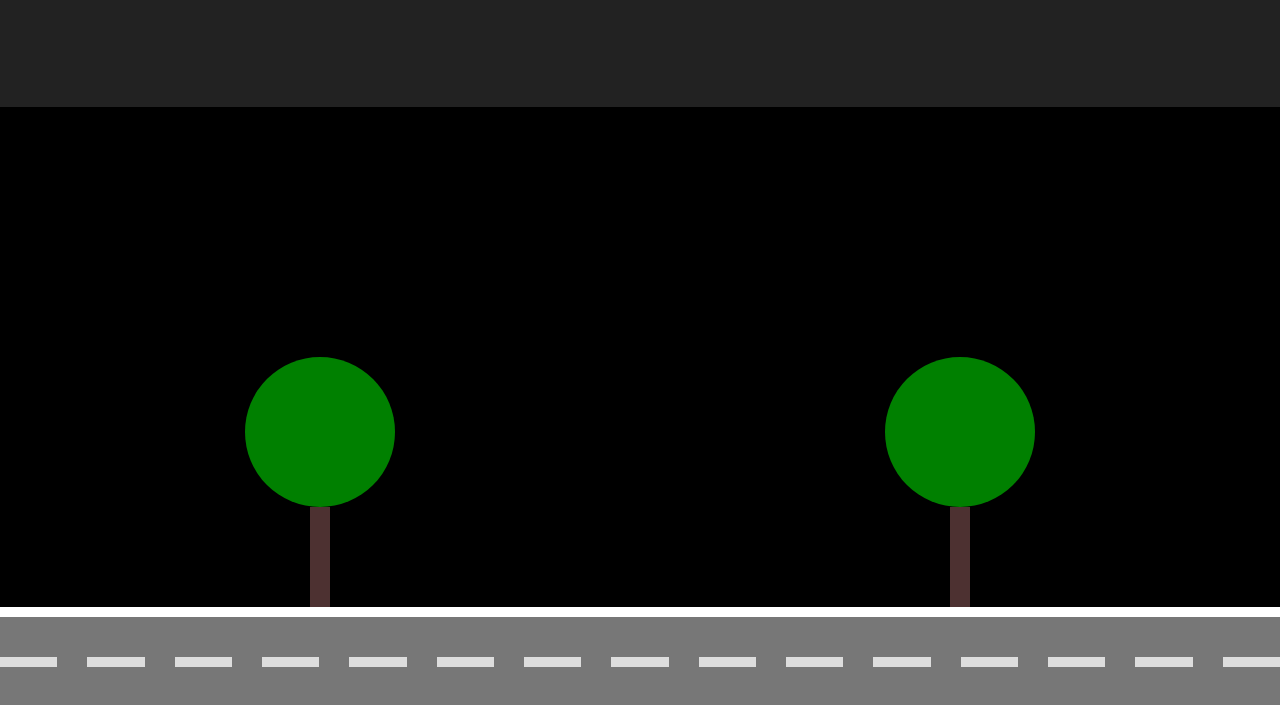
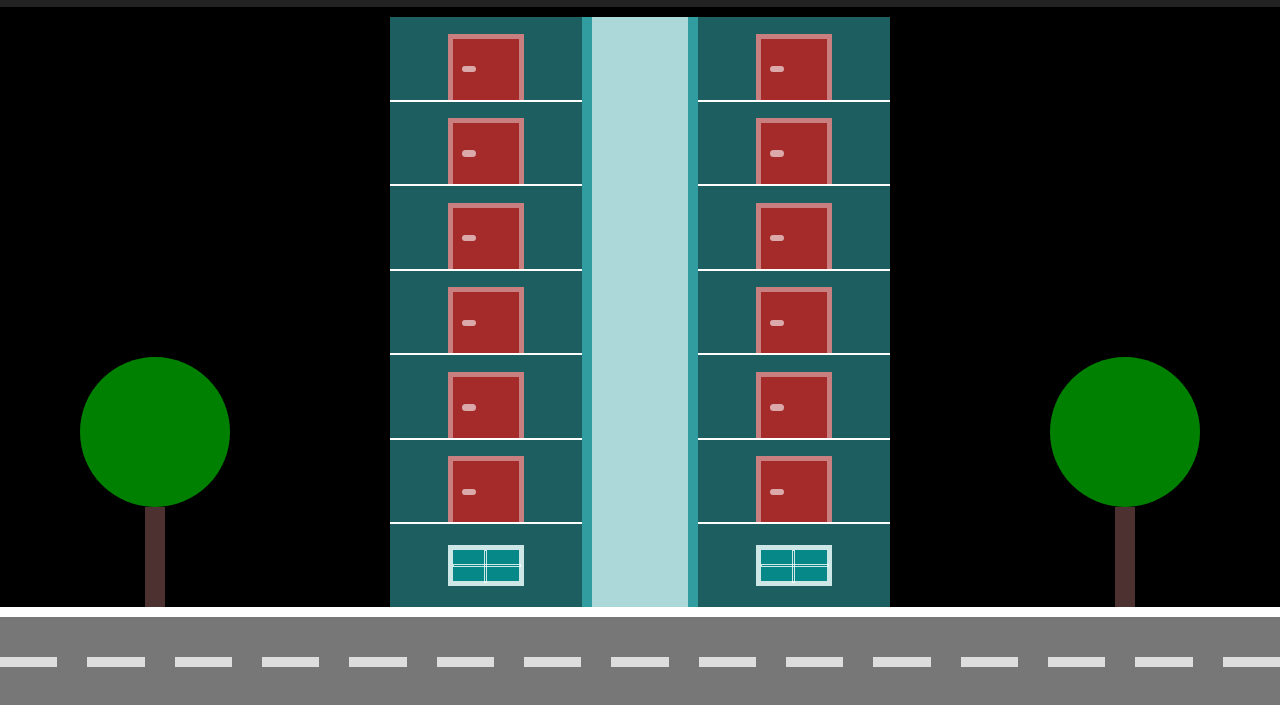
Before and after one commit to JulioCesarMelegari/elevador, a plain HTML site: page index.html in a window 1280 px wide. Shown: the part 93-798 px from the top of the page. Drawn offline with Linux system fonts and the light colour scheme.

Commit message:
adicionado andares

```diff
--- a/css/style.css
+++ b/css/style.css
@@ -32,6 +32,7 @@ body {
     height: 100px;
     background-color: #222;
     padding: 10px;
+    margin-bottom: 10px;
 }
 
 .controles .mostrador {
@@ -97,3 +98,89 @@ body {
     height: 100px;
     background-color: #4d3131;
 }
+
+/*CSS Arvore*/
+
+.predio {
+    display: flex;
+    width: 500px;
+    height: 100%;
+    background-color: #319DA0;
+    gap: 10px;
+}
+
+.coluna {
+    display: flex;
+    flex-direction: column;
+    background-color: #0006;
+    flex: 2;
+}
+
+.poco {
+    display: flex;
+    background-color: #fff9;
+    flex: 1;
+}
+
+.andar {
+    display: flex;
+    justify-content: center;
+    align-items: flex-end;
+    flex:1;
+    border-bottom: 2px solid white;
+}
+
+.porta {
+    display: flex;
+    align-items: center;
+    padding: 5%;
+    width: 40%;
+    height: 80%;
+    background-color: brown;
+    border: solid 5px #FFF6;
+    border-bottom-width: 0;
+}
+
+.porta::after {
+    content: "";
+    width: 30%;
+    height: 15%;
+    border-radius: 5px;
+    background-color: #fff9;
+}
+
+.terreo {
+    display: flex;
+    justify-content: center;
+    align-items: center;
+    flex: 1;
+}
+
+.janela {
+    position: relative;
+    display: flex;
+    justify-content: center;
+    align-items: center;
+    border: solid 5px #FFFC;
+    background-color: #068888;
+    height: 50%;
+    width: 40%;
+}
+
+.janela::after {
+    content: "";
+    position: absolute;
+    border: 1px solid #FFFC;
+    top: 0;
+    height: 100%;
+    width: 1px;
+}
+
+.janela::before {
+    content: "";
+    position: absolute;
+    border: 1px solid #FFFC;
+    left: 0;
+    width: 100%;
+    height: 1px;
+}
--- a/index.html
+++ b/index.html
@@ -1,5 +1,6 @@
 <!DOCTYPE html>
 <html lang="en">
+
 <head>
     <meta charset="UTF-8">
     <meta name="viewport" content="width=device-width, initial-scale=1.0">
@@ -8,6 +9,7 @@
     <link rel="stylesheet" href="./css/style.css">
     <script src="./js/script.js" defer></script>
 </head>
+
 <body>
     <div class="controles">
         <div class="mostrador">Térreo</div>
@@ -19,12 +21,60 @@
         <button>5</button>
         <button>6</button>
     </div>
-
-    <div class="controles"></div>
     <div class="calcada">
         <div class="arvore"></div>
+        <div class="predio">
+            <div class="coluna">
+                <div class="andar">
+                    <div class="porta"></div>
+                </div>
+                <div class="andar">
+                    <div class="porta"></div>
+                </div>
+                <div class="andar">
+                    <div class="porta"></div>
+                </div>
+                <div class="andar">
+                    <div class="porta"></div>
+                </div>
+                <div class="andar">
+                    <div class="porta"></div>
+                </div>
+                <div class="andar">
+                    <div class="porta"></div>
+                </div>
+                <div class="terreo">
+                    <div class="janela"></div>
+                </div>
+            </div>
+            <div class="poco"></div>
+            <div class="coluna">
+                <div class="andar">
+                    <div class="porta"></div>
+                </div>
+                <div class="andar">
+                    <div class="porta"></div>
+                </div>
+                <div class="andar">
+                    <div class="porta"></div>
+                </div>
+                <div class="andar">
+                    <div class="porta"></div>
+                </div>
+                <div class="andar">
+                    <div class="porta"></div>
+                </div>
+                <div class="andar">
+                    <div class="porta"></div>
+                </div>
+                <div class="terreo">
+                    <div class="janela"></div>
+                </div>
+            </div>
+        </div>
         <div class="arvore"></div>
     </div>
     <div class="rua" faixas="15"></div>
 </body>
+
 </html>
```
